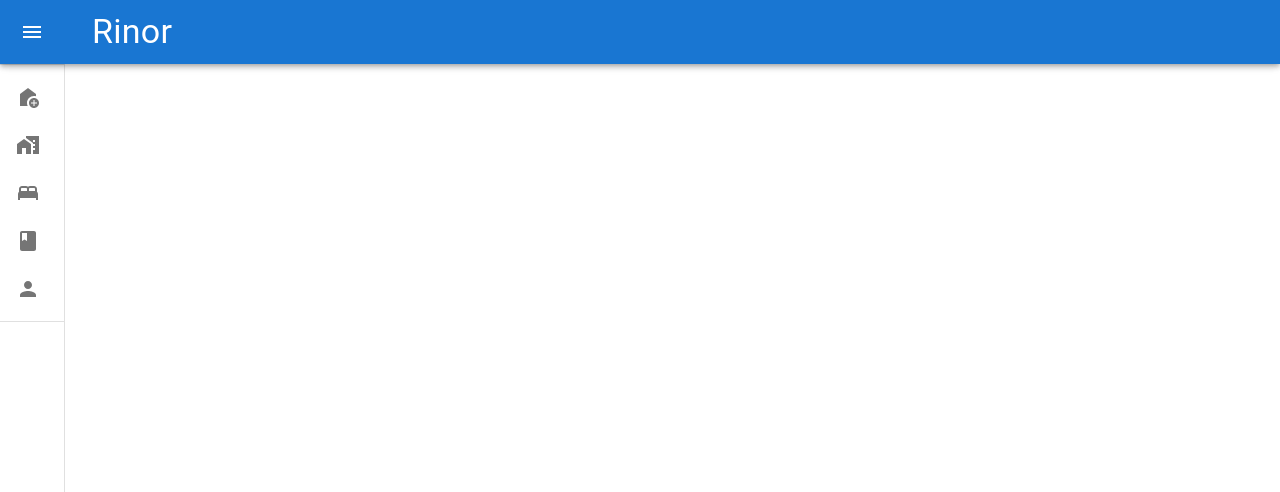
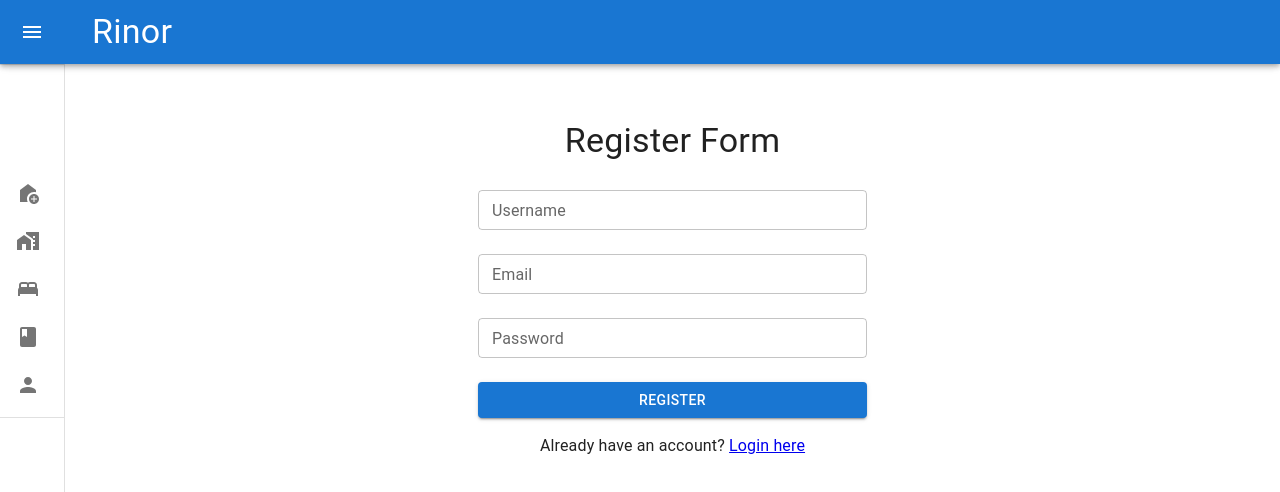
Before and after one commit to sadaashraf/inventory-management-system, a React (Vite) app in the folder frondend/: page /register in a window 1280 px wide. Shown: the top 492 px of the page. Built offline with nearby package versions, Linux system fonts and the light colour scheme.

Commit message:
login and register

```diff
--- a/frondend/src/App.jsx
+++ b/frondend/src/App.jsx
@@ -27,7 +27,8 @@ import Hotels from './components/Hotels/Hotels';
 import Room from './components/Rooms/Room';
 import Booking from './components/Bookings/Booking';
 import User from './components/Users/User';
-
+import LoginForm from "./components/Login";
+import RegisterForm from "./components/Register";
 
 
 const drawerWidth = 240;
@@ -141,6 +142,8 @@ export default function MiniDrawer() {
           <Divider />
           <List>
             {[
+              { title: 'Login', path: '/login' },
+              { title: 'Register', path: '/register' },
               { title: 'Dashboard', icon: <AddHomeIcon />, path: '/dashboard' },
               { title: 'Hotels', icon: <HomeWorkIcon />, path: '/hotels' },
               { title: 'Room', icon: <BedIcon />, path: '/room' },
@@ -167,6 +170,8 @@ export default function MiniDrawer() {
             <Route path="/room" element={<Room/>} />
             <Route path="/booking" element={<Booking/>} />
             <Route path="/user" element={<User/>} />
+            <Route path="/login" element={<LoginForm />} />
+            <Route path="/register" element={<RegisterForm />} />
           </Routes>
         </Box>
       </Box>
--- /dev/null
+++ b/frondend/src/components/Login.jsx
@@ -0,0 +1,99 @@
+/* eslint-disable react/no-unescaped-entities */
+import  { useState } from 'react';
+import { Link } from 'react-router-dom';
+import { Grid, Box, TextField, Button, Modal, Typography } from '@mui/material';
+
+const LoginForm = () => {
+  const [formData, setFormData] = useState({
+    username: '',
+    // email: '',
+    password: ''
+  });
+  const [isModalOpen, setIsModalOpen] = useState(false);
+
+  const handleChange = (e) => {
+    const { name, value } = e.target;
+    setFormData(prevState => ({
+      ...prevState,
+      [name]: value
+    }));
+  };
+
+  const handleSubmit = (e) => {
+    e.preventDefault();
+    setIsModalOpen(true);
+  };
+
+  const handleCloseModal = () => {
+    setIsModalOpen(false);
+  };
+
+  return (
+    <Grid container justifyContent="center">
+      <Grid item xs={12} sm={8} md={6} lg={4}>
+        <Box sx={{ marginTop: 4 }}>
+          <Typography variant="h4" align="center" gutterBottom>
+            Login Form
+          </Typography>
+          <form onSubmit={handleSubmit}>
+            <TextField
+              label="Username"
+              variant="outlined"
+              fullWidth
+              size="small"
+              name="username"
+              value={formData.username}
+              onChange={handleChange}
+              margin="normal"
+            />
+            {/* <TextField
+              label="Email"
+              variant="outlined"
+              fullWidth
+              size="small"
+              name="email"
+              value={formData.email}
+              onChange={handleChange}
+              margin="normal"
+            /> */}
+            <TextField
+              label="Password"
+              variant="outlined"
+              fullWidth
+              size="small"
+              type="password"
+              name="password"
+              value={formData.password}
+              onChange={handleChange}
+              margin="normal"
+            />
+            <Button type="submit" variant="contained" color="primary" fullWidth sx={{ marginTop: 2 }}>
+              Submit
+            </Button>
+            <Typography variant="body1" sx={{ marginTop: 2 }} align="center">
+              Don't have an account? <Link to="/register">Register here</Link>
+            </Typography>
+          </form>
+        </Box>
+      </Grid>
+      <Modal open={isModalOpen} onClose={handleCloseModal}>
+        <Box sx={{ position: 'absolute', top: '50%', left: '50%', transform: 'translate(-50%, -50%)', bgcolor: 'background.paper', boxShadow: 24, p: 4, maxWidth: '80%' }}>
+          <Typography variant="h5" gutterBottom>
+            Submitted Data
+          </Typography>
+          <Typography variant="body1" gutterBottom>
+            Username: {formData.username}
+          </Typography>
+          <Typography variant="body1" gutterBottom>
+            Email: {formData.email}
+          </Typography>
+          <Typography variant="body1" gutterBottom>
+            Password: {formData.password}
+          </Typography>
+        </Box>
+      </Modal>
+    </Grid>
+  );
+};
+
+export default LoginForm;
--- /dev/null
+++ b/frondend/src/components/Register.jsx
@@ -0,0 +1,65 @@
+import { useState } from 'react';
+ import { Link } from 'react-router-dom';
+import { Grid, Box, TextField, Button, Typography } from '@mui/material';
+
+const RegisterForm = () => {
+  const [username, setUsername] = useState('');
+  const [email, setEmail] = useState('');
+  const [password, setPassword] = useState('');
+
+  const handleSubmit = (e) => {
+    e.preventDefault();
+    // Handle registration logic here
+  };
+
+  return (
+    <Grid
+    container justifyContent="center">
+      <Grid item xs={12} sm={8} md={6} lg={4}>
+        <Box sx={{ marginTop: 4 }}>
+          <Typography variant="h4" align="center" gutterBottom>
+            Register Form
+          </Typography>
+          <form onSubmit={handleSubmit}>
+            <TextField
+              label="Username"
+              variant="outlined"
+              fullWidth
+              size="small"
+              value={username}
+              onChange={(e) => setUsername(e.target.value)}
+              margin="normal"
+            />
+            <TextField
+              label="Email"
+              variant="outlined"
+              fullWidth
+              size="small"
+              value={email}
+              onChange={(e) => setEmail(e.target.value)}
+              margin="normal"
+            />
+            <TextField
+              label="Password"
+              variant="outlined"
+              fullWidth
+              size="small"
+              type="password"
+              value={password}
+              onChange={(e) => setPassword(e.target.value)}
+              margin="normal"
+            />
+            <Button type="submit" variant="contained" color="primary" fullWidth sx={{ marginTop: 2 }}>
+              Register
+            </Button>
+            <Typography variant="body1" sx={{ marginTop: 2 }} align="center">
+               Already have an account? <Link to="/login">Login here</Link>
+            </Typography>
+          </form>
+        </Box>
+      </Grid>
+    </Grid>
+  );
+};
+
+export default RegisterForm;
```
